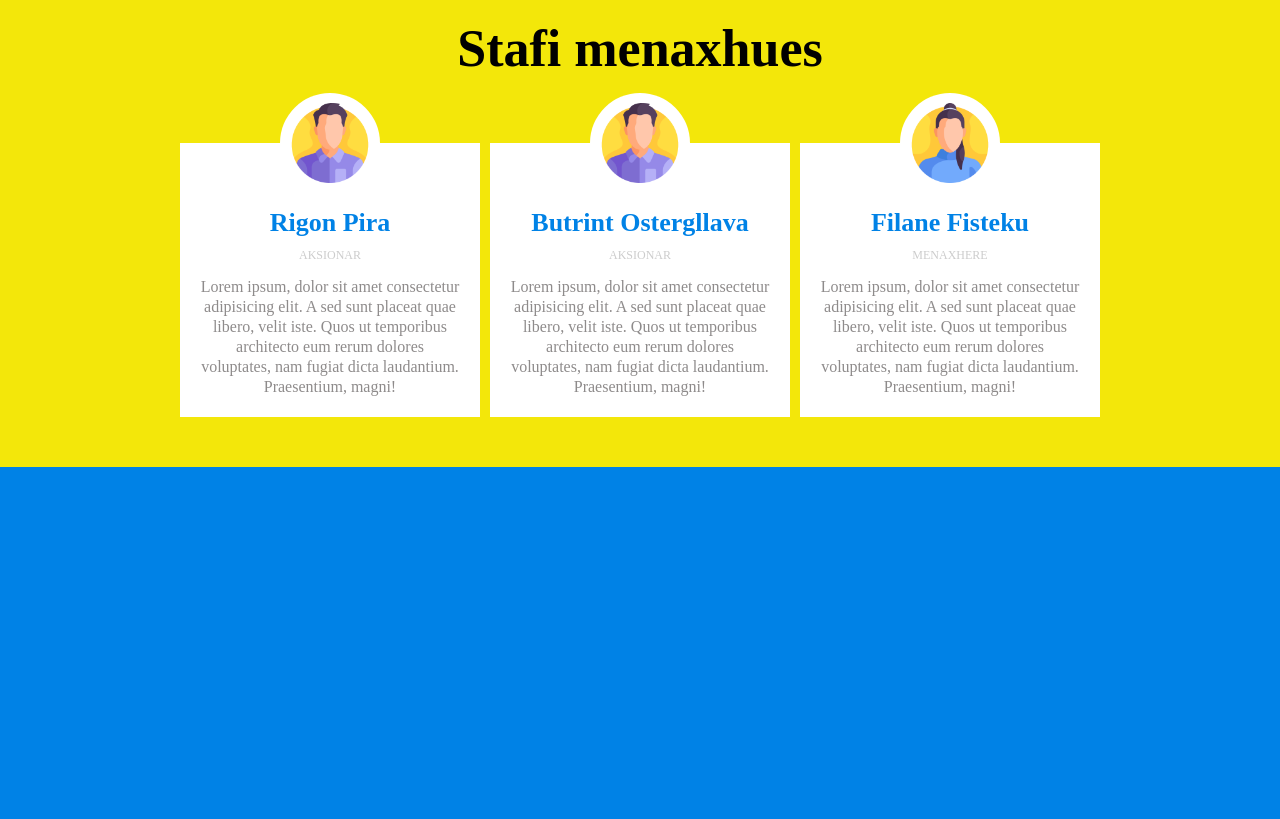
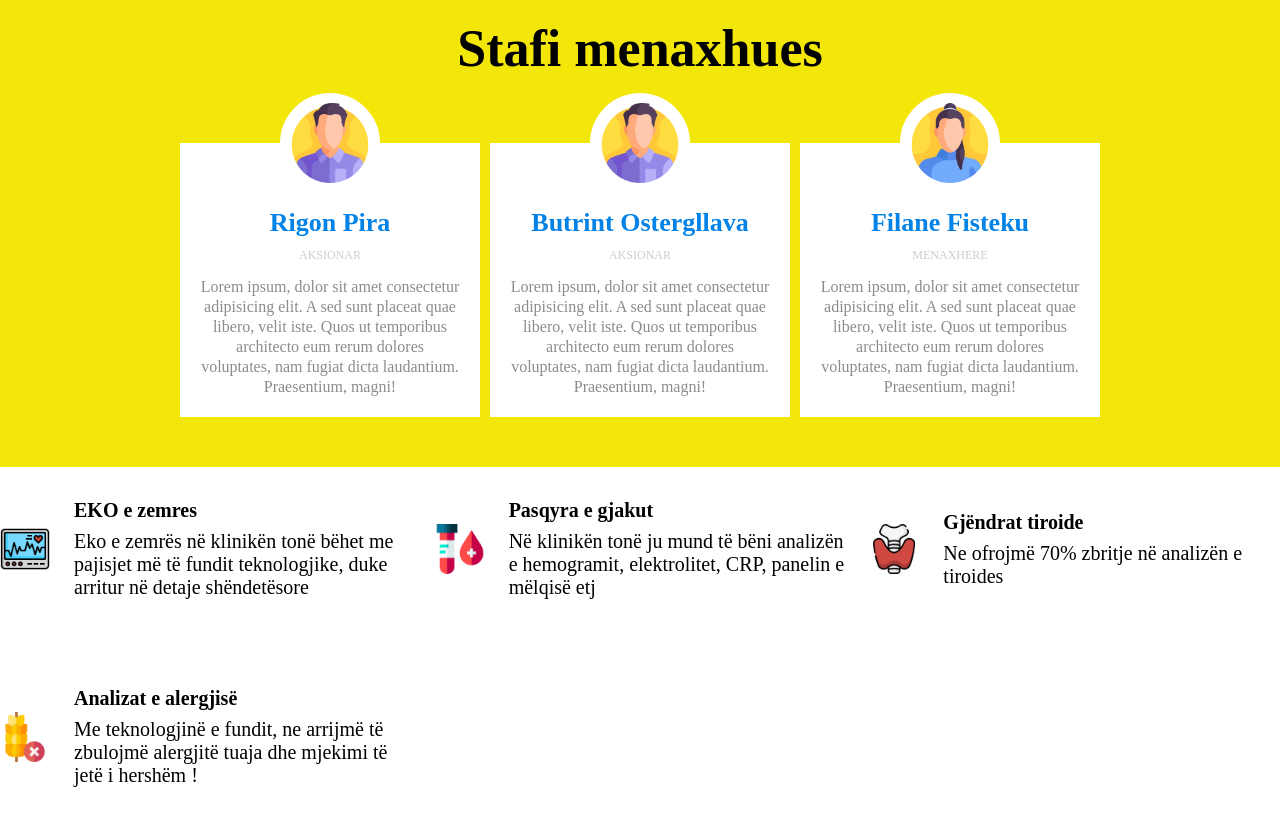
Before and after one commit to RigonP/ProjektiInxhinieriEWeb, a PHP site: page /about.html in a window 1280 px wide. Shown: the part 443-1262 px from the top of the page. Before the commit the page ends 910 px from the top, so only its background shows below. Run offline with PHP 8.4, Linux system fonts and the light colour scheme.

Commit message:
Pjesa e dyte me icons

```diff
--- a/AboutUs/about.css
+++ b/AboutUs/about.css
@@ -205,3 +205,26 @@
 .historia img{
     width: 100px;
 }
+/*CSS per pjesen e analizave*/
+.icons-container img{
+    width: 50px;
+}
+.icons-container{
+    display: grid;
+    grid-template-columns: repeat(auto-fit, minmax(20rem, 1fr));
+    gap: 1.5rem;
+}
+.icons-container .icons{
+    display: flex;
+    align-items: center;
+    gap:1.5rem ;
+    padding: 2rem 0;
+}
+
+.icons-container .icons h3{
+    font-size: 20px;
+    padding-bottom: .5rem;
+}
+.icons-container .icons p{
+    font-size:20px
+}
--- a/AboutUs/about.html
+++ b/AboutUs/about.html
@@ -81,3 +81,42 @@
                 </div>
             </div>
         </div>
+        <!--Pjesa e dyte, me icons-->
+    <div class="icons-container">
+
+        <div class="icons">
+            <img src="..//AboutUs/img/cardiogram.png" alt="">
+            <div class="content">
+                <h3>EKO e zemres</h3>
+                <p>Eko e zemrës në klinikën tonë bëhet me pajisjet më të fundit teknologjike,
+                    duke arritur në detaje shëndetësore</p>
+            </div>
+        </div>
+
+        <div class="icons">
+            <img src="..//AboutUs/img/blood-test.png" alt="">
+            <div class="content">
+                <h3>Pasqyra e gjakut</h3>
+                <p>Në klinikën tonë ju mund të bëni analizën e hemogramit,
+                    elektrolitet, CRP, panelin e mëlqisë etj</p>
+            </div>
+        </div>
+
+        <div class="icons">
+            <img src="..//AboutUs/img/tiroid.png" alt="">
+            <div class="content">
+                <h3>Gjëndrat tiroide</h3>
+                <p>Ne ofrojmë 70% zbritje në analizën e tiroides</p>
+            </div>
+        </div>
+
+        <div class="icons" id="last-icon">
+            <img src="..//AboutUs/img/wheat.png" alt="">
+            <div class="content">
+                <h3>Analizat e alergjisë</h3>
+                <p>Me teknologjinë e fundit, ne arrijmë të zbulojmë
+                    alergjitë tuaja dhe mjekimi të jetë i hershëm !
+                </p>
+            </div>
+        </div>
+    </div>
```
